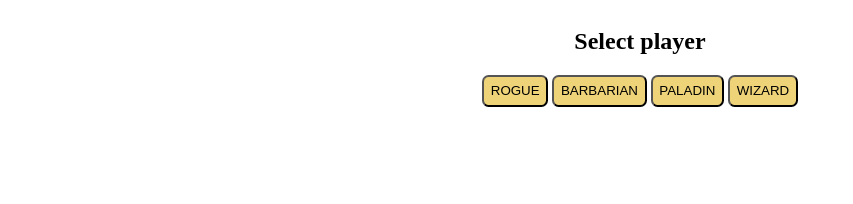
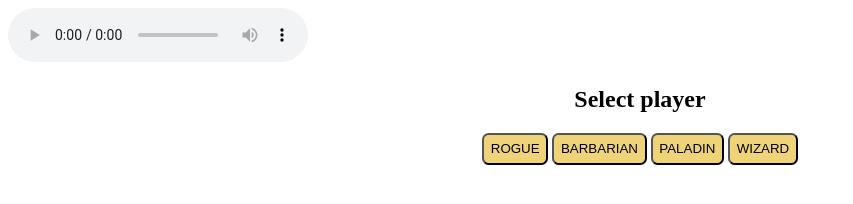
Before and after one commit to dhildeb/rogue-adventure, a plain HTML site: page index.html in a window 1280 px wide. Shown: the whole page, without its empty margins (0-853 px from the left). Drawn offline with Linux system fonts and the light colour scheme.

Commit message:
mini audio

```diff
--- a/index.html
+++ b/index.html
@@ -11,7 +11,9 @@
   </head>
 
   <body>
-
+    <audio id="theme-music" controls autoplay loop="true"
+     src="minitheme.mp3" preload="auto" type="audio/mpeg" >
+    </audio>
     <section id="start" class="d-flex justify-content-center">
       <div>
 
--- a/main.js
+++ b/main.js
@@ -641,6 +641,7 @@ function looting(){
     }
   }
 
+  document.getElementById("theme-music").volume = 0.5;
 
 loadPlayer()
 drawPlayer()
```
Also changed, not shown: 1 other file.
